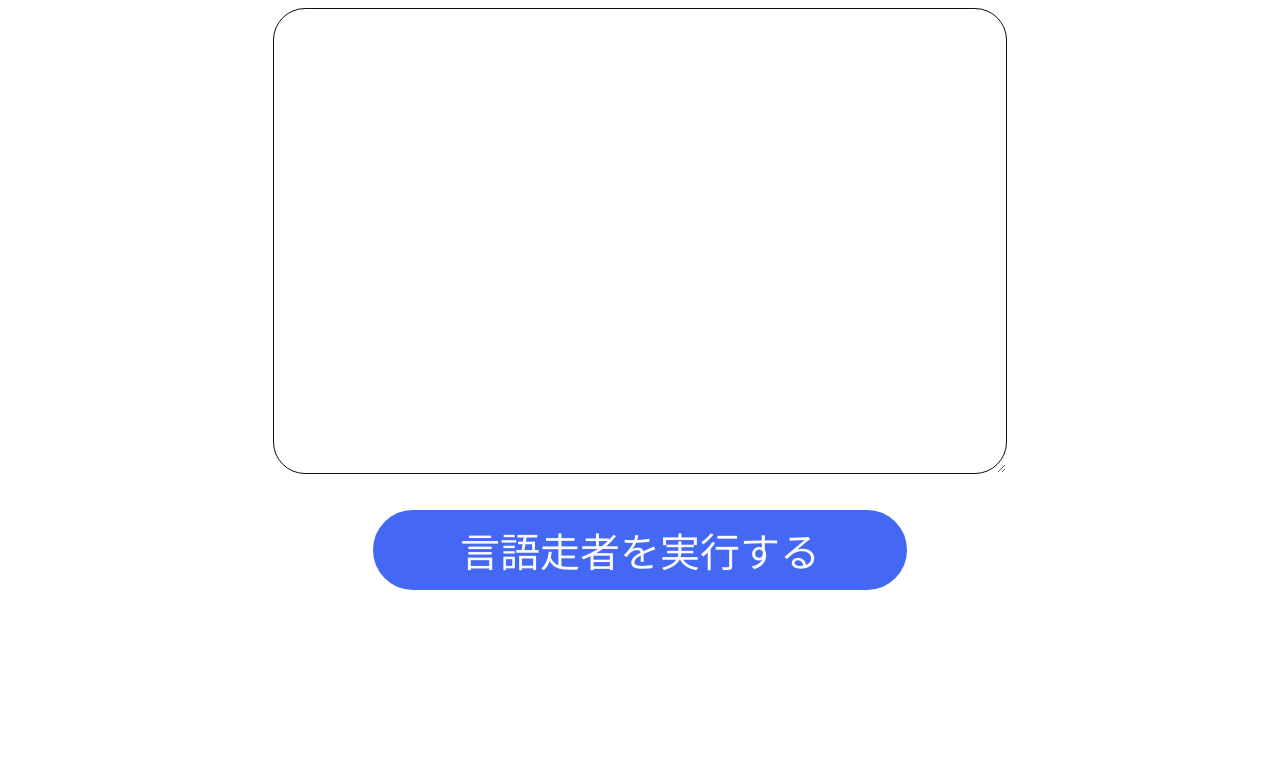
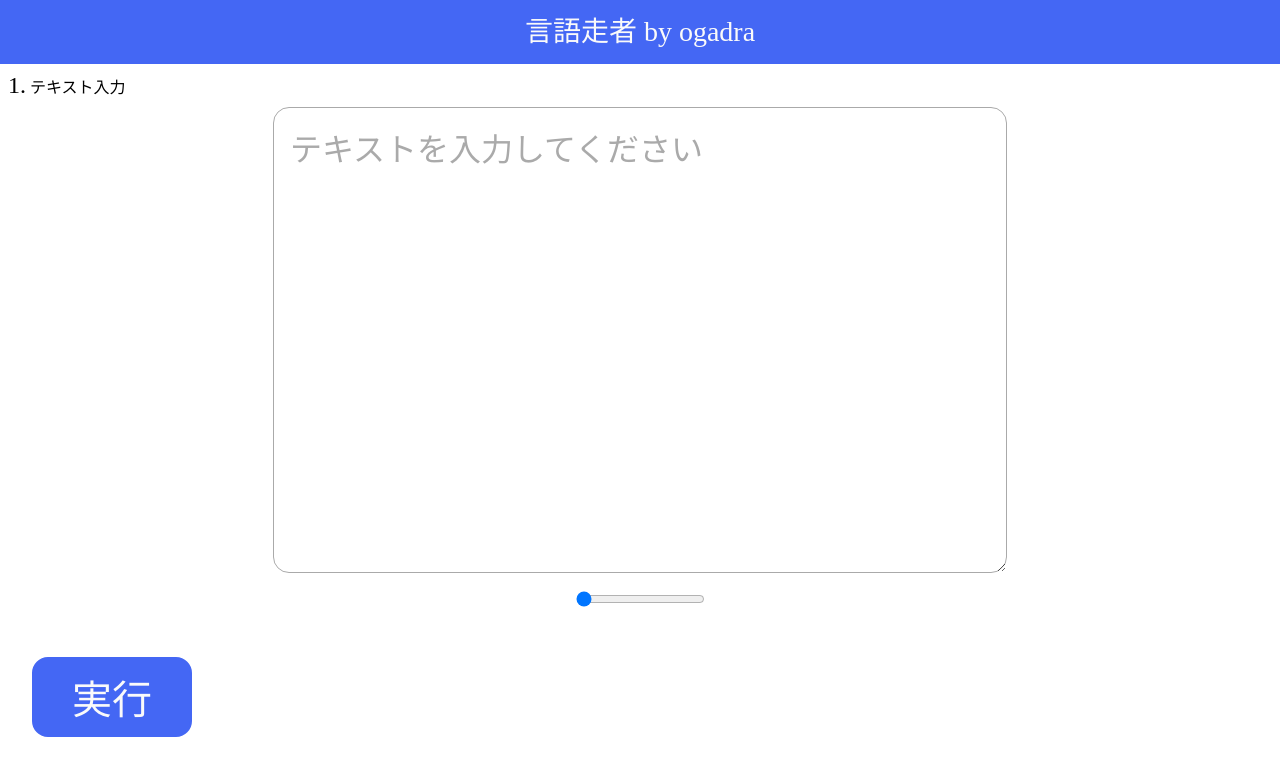
Before and after one commit to ogadra/phrase_cutter, a PHP site: page / in a window 1280 px wide. Shown: the top 776 px of the page. Run offline with PHP 8.4, Linux system fonts and the light colour scheme.

Commit message:
design improved

```diff
--- a/index.html
+++ b/index.html
@@ -3,17 +3,23 @@
 <head>
     <meta charset="UTF-8">
     <script src="kuromoji.js"></script>
+    <link href="https://fonts.googleapis.com/css2?family=Noto+Sans+JP:wght@300;400&display=swap" rel="stylesheet">
+
+    <meta http-equiv="refresh" content="2; URL=">
+
     <link rel="stylesheet" href="style.css">
-    <title>Title</title>
+    <title>言語走者</title>
 </head>
 <body>
-  <center>
-    <form>
-      <textarea id="phrase"></textarea>
-      <br>
-      <input type="button" id="btn" value="言語走者を実行する">
-    </form>
-  </center>
+  <header>言語走者 by ogadra</header>
+  <form>
+    <p> <span class="num">1.</span> テキスト入力</p>
+    <textarea id="phrase" placeholder="テキストを入力してください"></textarea>
+    <br>
+    <input type="range" value="1" min="1" max="10" step="1" >
+    <br>
+    <input type="button" id="btn" value="実行">
+  </form>
 
 <!-- <table id="targetTable" border="1">
     <thead>
--- a/style.css
+++ b/style.css
@@ -1,22 +1,60 @@
+* {
+    transition: .5s;
+}
+
+body {
+    margin: 0;
+}
+
+form > * {
+    border-radius: 2vmin;
+}
+
+form > *:not(p) {
+    margin: 0 auto;
+    display: block;
+}
+
+form > p {
+    margin: 8px;
+}
+.num {
+    font-size: 1.5em;
+}
+
+header {
+    background-color: #4467f4;
+    text-align: center;
+    color: #fafafa;
+    width: 100%;
+    line-height: 8vmin;
+    height: 8vmin;
+    font-size: 3.5vmin;
+}
+
 textarea {
+    margin-top: 2vmin;
     width: 87.5vmin;
     height: 54vmin;
-    border-radius: 4vmin;
-    border-color: #101010;
+    border-color: #aaa;
+
     font-size: 4vmin;
     padding: 2vmin;
 }
 
+::placeholder{
+    color: #aaa;
+}
+
 #btn {
-    width: 66.7vmin;
+    width: 20vmin;
     height: 10vmin;
     font-size: 5vmin;
     margin: 4vmin;
     text-emphasis: center;
-    border-radius: 10vmin;
+    line-height: 10vmin;
     background-color: #4467f4;
     color: #fafafa;
-    transition: .5s;
     border: 2px solid #4467f4;
 
 }
```
